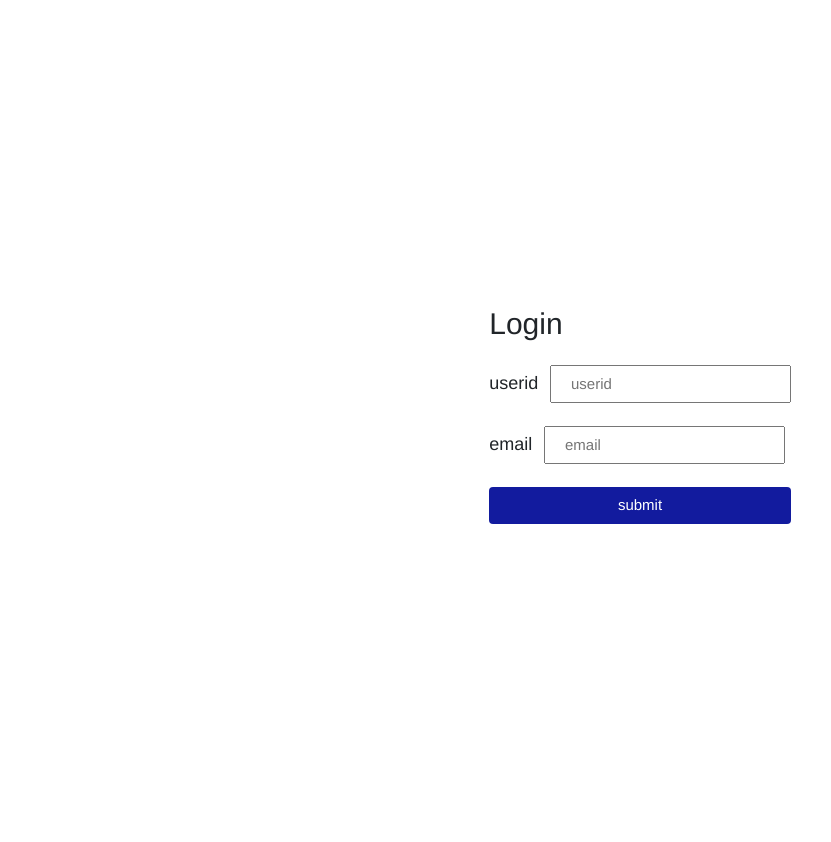
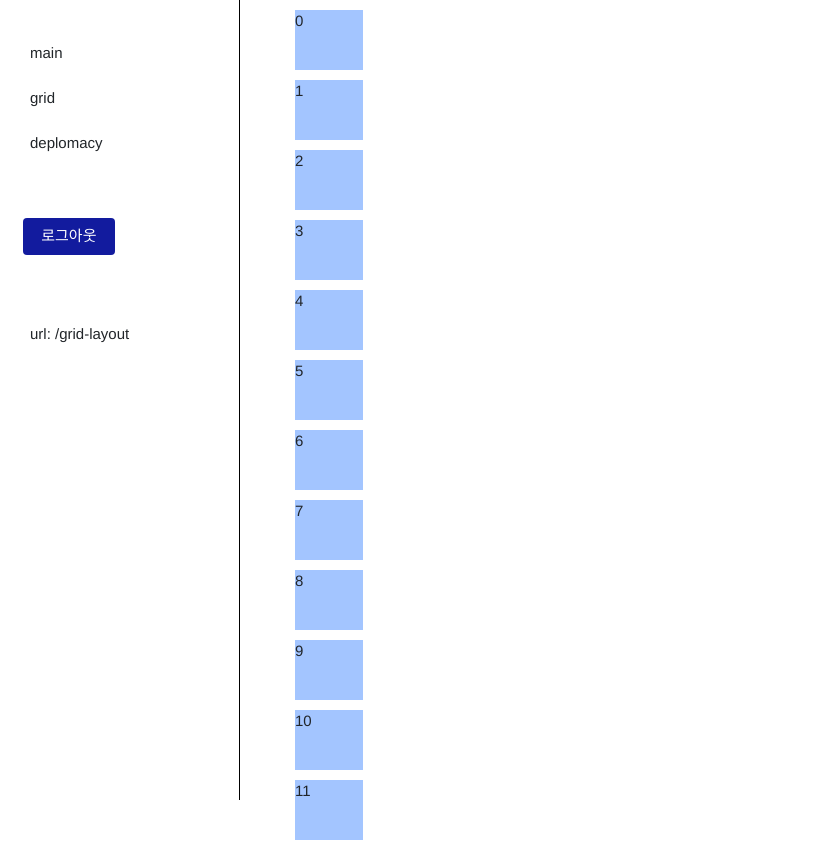
Before and after one commit to arin00github/react18, a React (Create React App) app: page /grid-layout in a window 1280 px wide. Before the commit this address led to /login. Shown: the top 842 px of the page, without its empty margins (0-831 px from the left). Before the commit the page ends 800 px from the top, so only its background shows below. Built offline with nearby package versions, Linux system fonts and the light colour scheme.

Commit message:
Creating wired boxse

```diff
--- a/package.json
+++ b/package.json
@@ -55,6 +55,7 @@
     "devDependencies": {
         "@types/d3": "^7.4.0",
         "@types/jest": "^29.4.0",
+        "@types/react-grid-layout": "^1.3.2",
         "@types/react-redux": "^7.1.25",
         "@types/react-router-dom": "^5.3.3",
         "@types/redux-persist": "^4.3.1",
--- a/src/App.tsx
+++ b/src/App.tsx
@@ -24,10 +24,10 @@ export const routerFrame = createRoutesFromElements(
             ))}
             <Route path="*" element={<NoMatch />} />
         </Route>
-        <Route path="/" element={<OpenLayout />}>
+        {/* <Route path="/" element={<OpenLayout />}>
             <Route path="/login" element={<LoginPage />} />
             <Route path="*" element={<NoMatch />} />
-        </Route>
+        </Route> */}
     </>
 );
 
--- a/src/views/layouts/OpenLayout.tsx
+++ b/src/views/layouts/OpenLayout.tsx
@@ -14,11 +14,11 @@ const LayoutContainer = styled.div`
 `;
 
 export function OpenLayout() {
-    const isAuthenticated = useAppSelector((state) => state.account.isLogin);
+    // const isAuthenticated = useAppSelector((state) => state.account.isLogin);
 
-    if (isAuthenticated) {
-        return <Navigate to="main" />;
-    }
+    // if (isAuthenticated) {
+    //     return <Navigate to="main" />;
+    // }
 
     return (
         <LayoutContainer>
--- a/src/views/layouts/ProtectedLayout.tsx
+++ b/src/views/layouts/ProtectedLayout.tsx
@@ -12,15 +12,15 @@ type ProtectedLayoutProps = {
 };
 
 export function ProtectedLayout({ userAuth }: ProtectedLayoutProps) {
-    const isAuthenticated = useAppSelector((state) => state.account.isLogin);
+    // const isAuthenticated = useAppSelector((state) => state.account.isLogin);
 
-    const navigator = useNavigate();
+    // const navigator = useNavigate();
 
-    useEffect(() => {
-        if (!isAuthenticated) {
-            navigator("/login");
-        }
-    }, [isAuthenticated, navigator]);
+    // useEffect(() => {
+    //     if (!isAuthenticated) {
+    //         navigator("/login");
+    //     }
+    // }, [isAuthenticated, navigator]);
 
     return (
         <div id="layout">
--- a/src/views/layouts/menuRouter.tsx
+++ b/src/views/layouts/menuRouter.tsx
@@ -2,6 +2,7 @@ import React, { ReactNode } from "react";
 
 import DeplomacyDetail from "../pages/deplomacy/DetailPage";
 import DeplomacyListPage from "../pages/deplomacy/ListPage";
+import GridPage from "../pages/grid/GridPage";
 import MainPage from "../pages/main/MainPage";
 import Page03 from "../pages/page03/Page03";
 import Page04 from "../pages/page04/Page04";
@@ -25,11 +26,7 @@ type MenuProps = {
 
 export const BasicMenu: MenuProps[] = [
     { title: "main", href: "/main", component: <MainPage />, isLeftMenu: true },
-    { title: "page03", href: "/page03", component: <Page03 />, isLeftMenu: true },
-    { title: "page04", href: "/page04", component: <Page04 />, isLeftMenu: true },
-    { title: "shopping01", href: "/shopping01", component: <Shopping01 />, isLeftMenu: true },
-    { title: "shopping02", href: "/shopping02", component: <Shopping02 />, isLeftMenu: true },
-    { title: "mycart", href: "/mycart", component: <MyCartPage />, isLeftMenu: true },
+    { title: "grid", href: "/grid-layout", component: <GridPage />, isLeftMenu: true },
     { title: "deplomacy Detail", href: "/deplomacy/:detail", component: <DeplomacyDetail />, isLeftMenu: false },
     {
         title: "deplomacy",
--- /dev/null
+++ b/src/views/pages/grid/GridPage.tsx
@@ -0,0 +1,13 @@
+import React from "react";
+
+import { GridEntryBox } from "./box/GridEntryBox";
+
+const GridPage = (): JSX.Element => {
+    return (
+        <div>
+            <GridEntryBox />
+        </div>
+    );
+};
+
+export default GridPage;
--- /dev/null
+++ b/src/views/pages/grid/box/GridEntryBox.tsx
@@ -0,0 +1,84 @@
+import React, { useCallback, useEffect, useState } from "react";
+
+import RGL, { WidthProvider } from "react-grid-layout";
+
+const ReactGridLayout = WidthProvider(RGL);
+
+export interface IGridSetting {
+    x: number;
+    y: number;
+    w: number;
+    h: number;
+    i: string;
+}
+
+export interface IGridLayout {
+    className: string;
+    items: number;
+    rowHeight: number;
+    // eslint-disable-next-line @typescript-eslint/no-explicit-any
+    onChange: (layout: any) => void;
+    cols: number;
+}
+
+export const GridEntryBox = (): JSX.Element => {
+    const [layoutObject, setLayoutObject] = useState<IGridLayout>({
+        className: "layout",
+        items: 20,
+        rowHeight: 60,
+        cols: 12,
+        onChange: () => console.log("params"),
+    });
+
+    const [gridArray, setGridArray] = useState<IGridSetting[]>();
+
+    const generateLayout = () => {
+        console.log("generateLayout");
+        const newArray: IGridSetting[] = Array.from({ length: layoutObject.items }, (item, it) => {
+            const y = Math.ceil(Math.random() * 4) + 1;
+            return {
+                x: (it * 4) % 12,
+                y: Math.floor(it / 6) * y,
+                w: 2,
+                h: y,
+                i: it.toString(),
+            };
+        });
+        return newArray;
+    };
+
+    const generateDom = () => {
+        console.log("generateDom");
+        const nodeArray = Array.from({ length: layoutObject.items }, (item, idx) => {
+            return (
+                <div style={{ backgroundColor: "#a3c5ff" }} key={`div_${idx}`}>
+                    {idx}
+                </div>
+            );
+        });
+        return nodeArray;
+    };
+
+    console.log("gridArray", gridArray);
+
+    const handleChangeLayout = (layout: any) => {
+        layoutObject.onChange(layout);
+    };
+
+    useEffect(() => {
+        if (!gridArray) {
+            const createdArray = generateLayout();
+            setGridArray(createdArray);
+        }
+        // eslint-disable-next-line react-hooks/exhaustive-deps
+    }, [gridArray]);
+    return (
+        <div>
+            {gridArray && (
+                <ReactGridLayout layout={gridArray} onLayoutChange={handleChangeLayout} {...layoutObject}>
+                    {generateDom()}
+                </ReactGridLayout>
+            )}
+        </div>
+    );
+};
```
Also changed, not shown: 1 other file (tests, documents, lock files or other folders).
